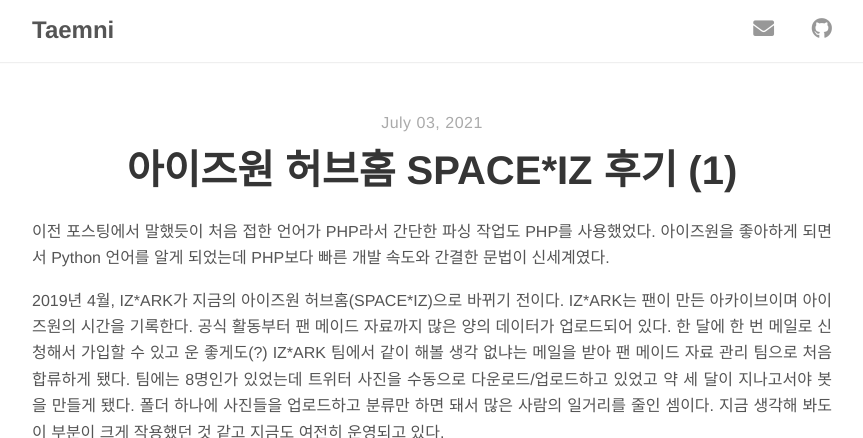
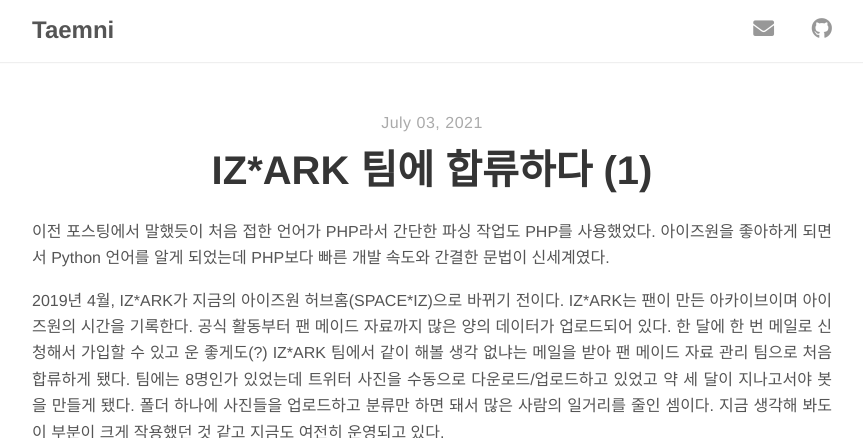
Before and after one commit to Taemni/taemni.github.io, a Jekyll site: the page built from _posts/space-iz-1/2021-07-03-space-iz-1.md, in a window 1280 px wide, cut to the strip 0-438 px from the top of the page. Shown: the whole strip, without its empty margins (208-1071 px from the left). Built offline with Jekyll 4.4.1, drawn with Linux system fonts in a browser that asks for light colours; nearby versions of some CDN libraries.

Commit message:
Change post title

```diff
--- a/_posts/space-iz-1/2021-07-03-space-iz-1.md
+++ b/_posts/space-iz-1/2021-07-03-space-iz-1.md
@@ -1,6 +1,6 @@
 ---
 layout: post
-title:  아이즈원 허브홈 SPACE*IZ 후기 (1)
+title:  IZ*ARK 팀에 합류하다 (1)
 author: Taemni
 tags: ["PHP", "PYTHON"]
 ---
```
